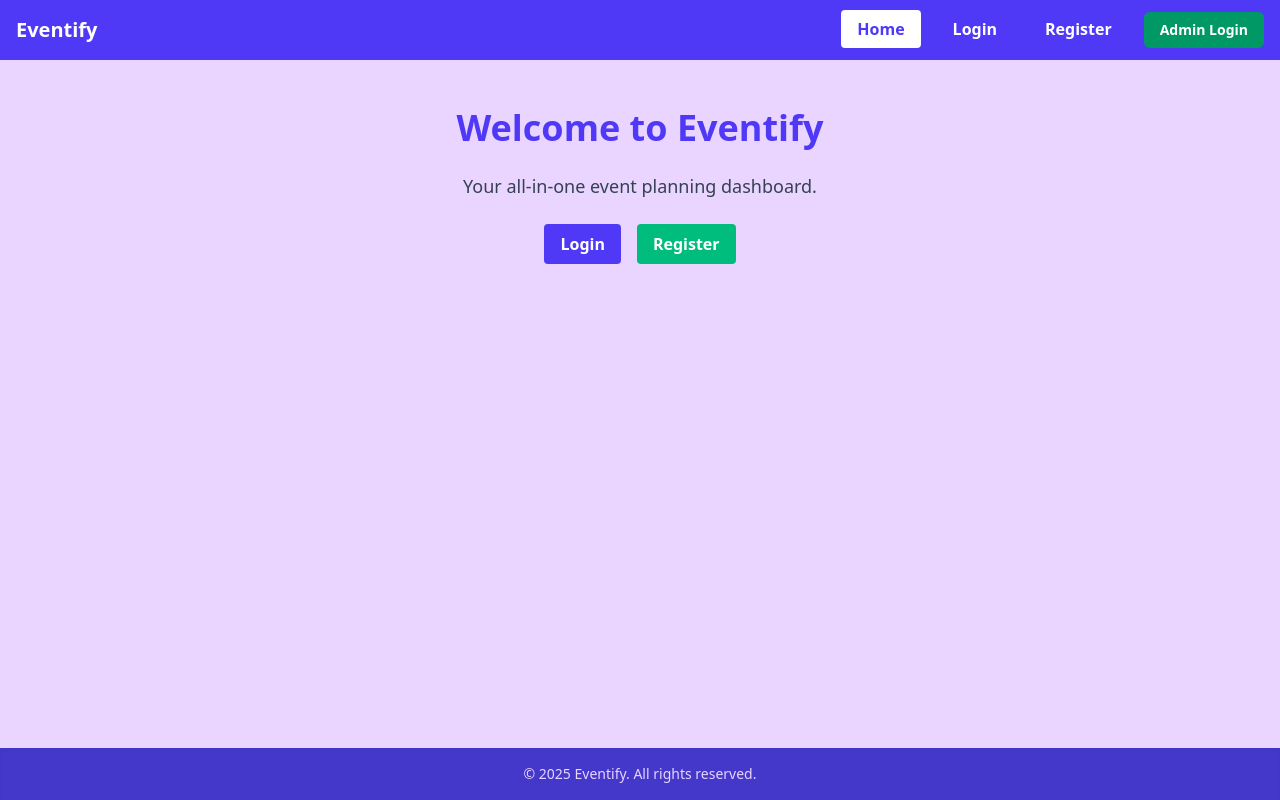
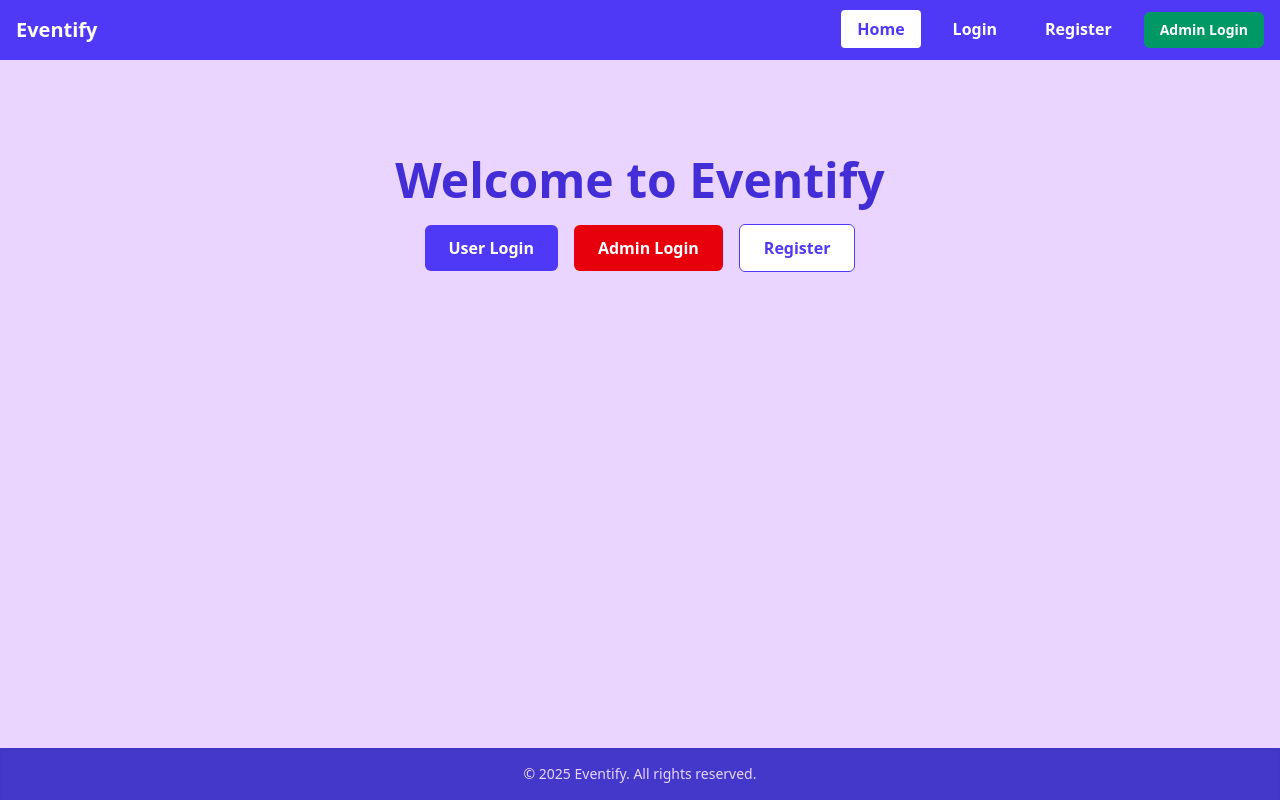
Before and after one commit to YusufBolden/eventify, a React (Vite) app in the folder frontend/: page / in a window 1280 px wide. Built offline with nearby package versions, Linux system fonts and the light colour scheme; no server answers.

Commit message:
Adds admin login button and logic to HomePage

```diff
--- a/frontend/src/pages/HomePage.tsx
+++ b/frontend/src/pages/HomePage.tsx
@@ -2,24 +2,31 @@ import { Link } from 'react-router-dom'
 
 const HomePage = () => {
   return (
-    <div className="text-center py-12">
-      <h1 className="text-4xl font-bold text-indigo-600 mb-6">Welcome to Eventify</h1>
-      <p className="text-lg text-gray-700 mb-6">
-        Your all-in-one event planning dashboard.
-      </p>
+    <div className="bg-[#E9D5FF] flex justify-center py-24">
+      <div className="text-center">
+        <h1 className="text-4xl md:text-5xl font-bold text-indigo-700 mb-8">
+          Welcome to Eventify
+        </h1>
         <div className="space-x-4">
           <Link
             to="/login"
-          className="inline-block bg-indigo-600 hover:bg-indigo-700 text-white font-semibold py-2 px-4 rounded transition"
+            className="bg-indigo-600 hover:bg-indigo-700 text-white font-semibold py-3 px-6 rounded-md transition"
           >
-          Login
+            User Login
+          </Link>
+          <Link
+            to="/admin/login"
+            className="bg-red-600 hover:bg-red-700 text-white font-semibold py-3 px-6 rounded-md transition"
+          >
+            Admin Login
           </Link>
           <Link
             to="/register"
-          className="inline-block bg-emerald-500 hover:bg-emerald-600 text-white font-semibold py-2 px-4 rounded transition"
+            className="bg-white hover:bg-gray-100 text-indigo-600 font-semibold py-3 px-6 rounded-md border border-indigo-600 transition"
           >
             Register
           </Link>
+        </div>
       </div>
     </div>
   )
```
Lines whose indentation alone changed are shown as unchanged.
